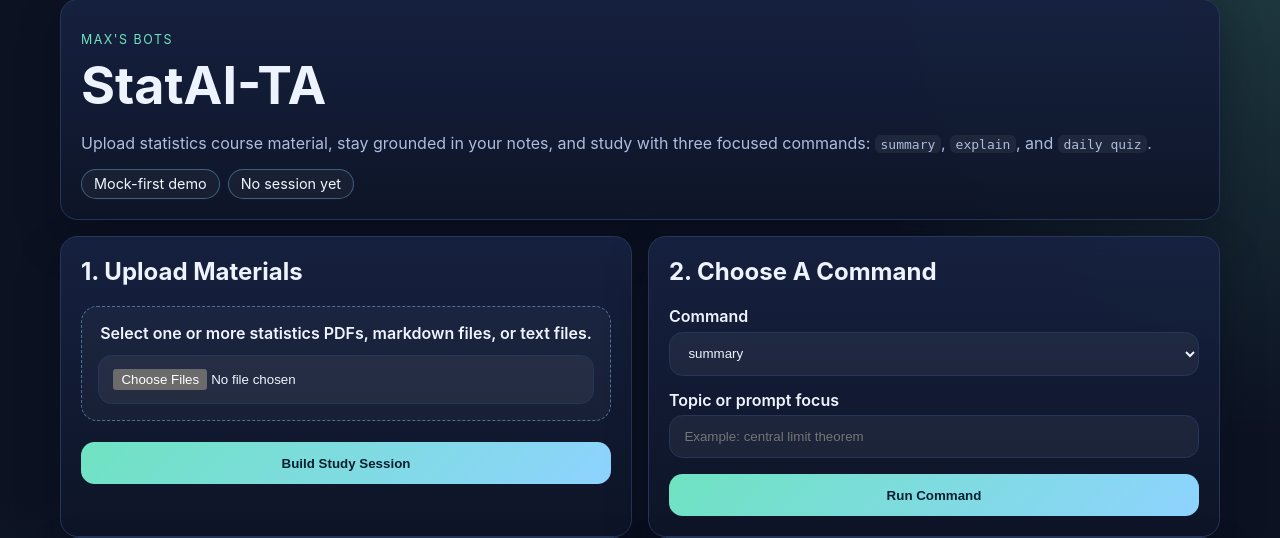
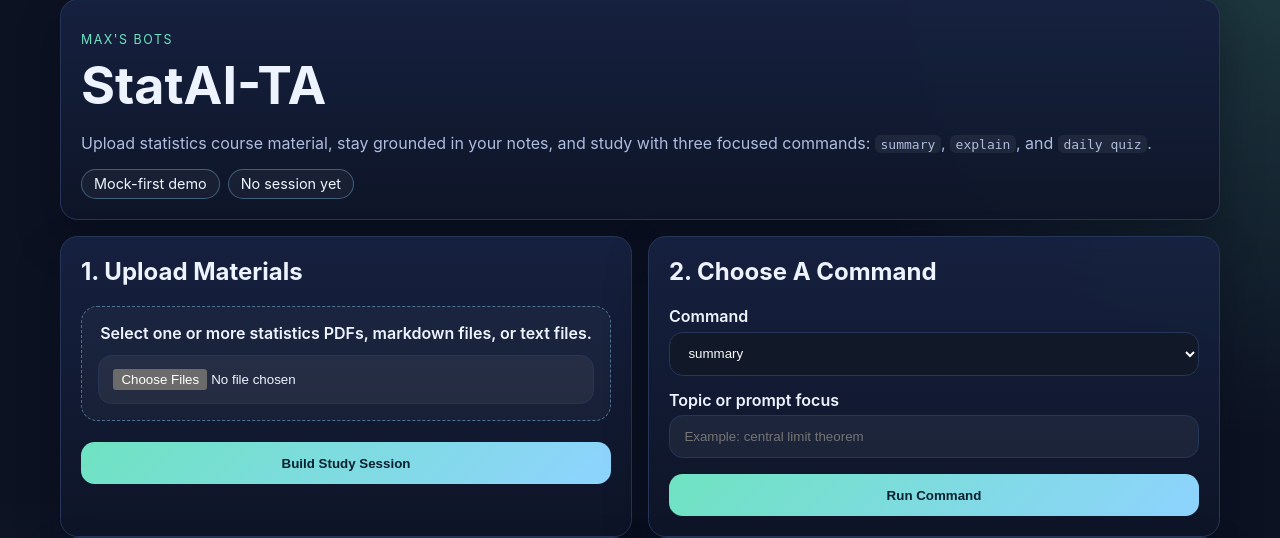
Before and after one commit to camar105/MAXBOTS-AITA, a Flask app: page / in a window 1280 px wide. Shown: the part 25-563 px from the top of the page. Run offline with Flask 3, Linux system fonts and the light colour scheme; some libraries are stand-ins or nearby versions.

Commit message:
changing drop down option text color
It blended with the dropdown background

```diff
--- a/mvp/static/styles.css
+++ b/mvp/static/styles.css
@@ -226,3 +226,15 @@ button:hover {
     align-items: flex-start;
   }
 }
+
+select,
+select option {
+  background-color: #111827;
+  color: #f9fafb;
+}
+
+select option:hover,
+select option:checked {
+  background-color: #2563eb;
+  color: #ffffff;
+}
```
